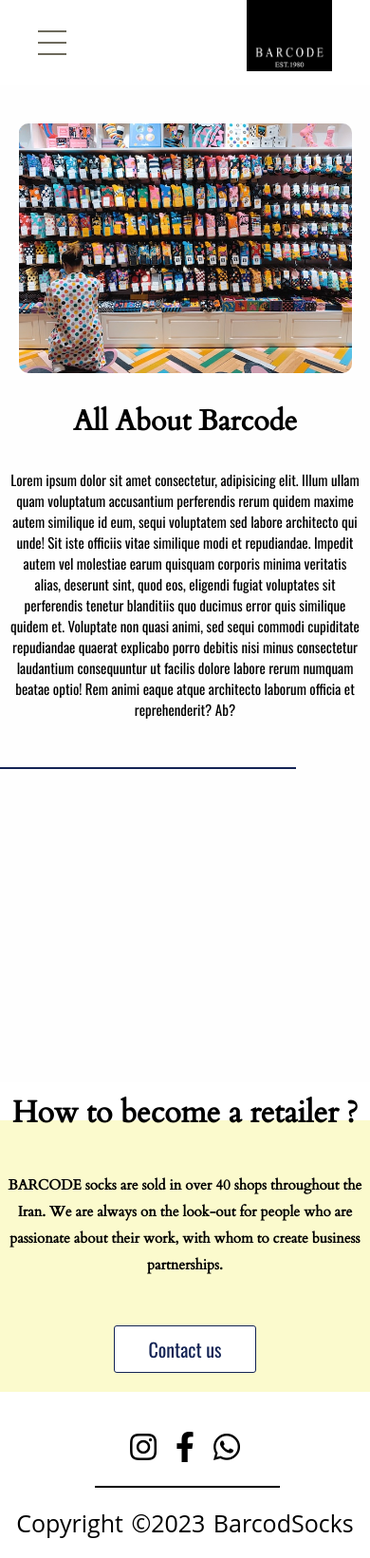
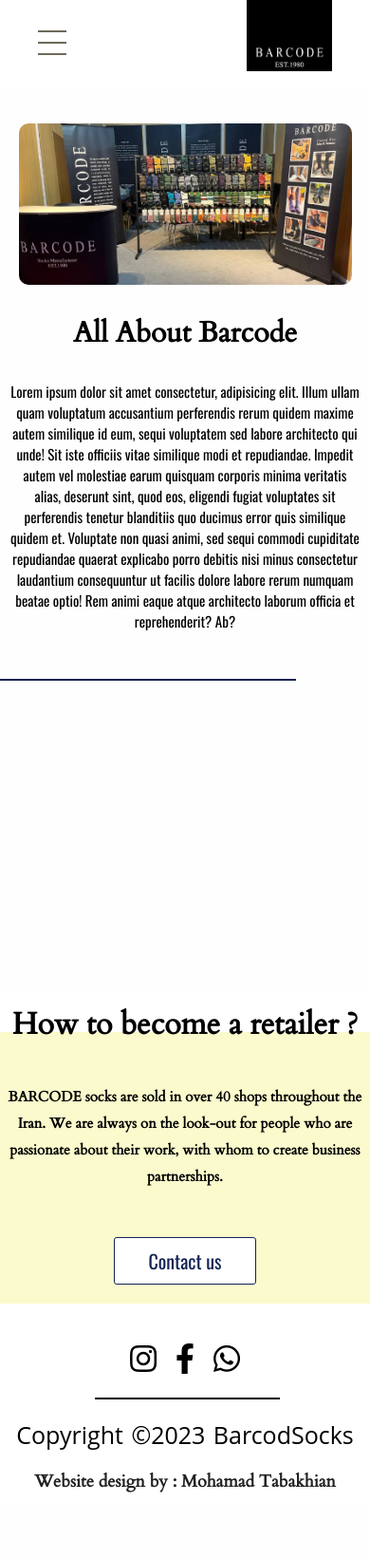
Before and after one commit to barcodesocks/barcodesocks, a plain HTML site: page about.html in a window 390 px wide. Shown: the whole page at 95% size. After the commit the page ends 1583 px from the top, so only its background shows below. Drawn offline with nearby package versions, Linux system fonts and the light colour scheme.

Commit message:
change style for response mobil

```diff
--- a/about.html
+++ b/about.html
@@ -59,7 +59,7 @@
      </header>
       <!-- Main -->
      <div class="main_about_plus">
-        <img src="./images/25.jpg" alt="">
+        <img src="./images/25.jpeg" alt="">
         <h1>All About Barcode</h1>
         <p>Lorem ipsum dolor sit amet consectetur, adipisicing elit. Illum ullam quam voluptatum accusantium perferendis rerum quidem maxime autem similique id eum, sequi voluptatem sed labore architecto qui unde! Sit iste officiis vitae similique modi et repudiandae. Impedit autem vel molestiae earum quisquam corporis minima veritatis alias, deserunt sint, quod eos, eligendi fugiat voluptates sit perferendis tenetur blanditiis quo ducimus error quis similique quidem et. Voluptate non quasi animi, sed sequi commodi cupiditate repudiandae quaerat explicabo porro debitis nisi minus consectetur laudantium consequuntur ut facilis dolore labore rerum numquam beatae optio! Rem animi eaque atque architecto laborum officia et reprehenderit? Ab?</p>
      </div>
@@ -111,6 +111,9 @@
               <div class="bordercenter"></div>
               <p>copyright &copy;2023 BarcodSocks</p>
             </div>
+            <div class="mt">
+                <p style="font-size: 18px;">Website design by : Mohamad Tabakhian</p>
+            </div>
           </footer>
 
     <!-- Script -->
--- a/style.css
+++ b/style.css
@@ -144,7 +144,7 @@ body {
   width: 35px;
   height: 35px;
   cursor: pointer;
-  margin-top: 18px;
+  margin-top: 13px;
   border: none;
   overflow: hidden;
   outline: none;
@@ -177,7 +177,7 @@ header {
   display: block;
   color: #000;
   font-size: 20px;
-  padding: 20px 30px;
+  padding: 12px 30px;
   margin: 0 5px;
   font-family: "Cardo", sans-serif;
   font-weight: 600;
@@ -980,6 +980,20 @@ footer {
   transform: translateY(-30px);
 }
 
+.mt {
+  width: 100%;
+  display: flex;
+  flex-direction: column;
+  justify-content: center;
+  text-align: center;
+  align-items: center;
+  color: #222;
+  margin-bottom: 10px;
+  font-size: 18px;
+  font-family: 'Cardo', sans-serif;
+  font-weight: bold;
+}
+
 /* Persian Site */
 
 .enso2 img {
@@ -1797,3 +1811,9 @@ footer {
     transform: translateX(200px);
   }
 }
+
+@media (width: 731px) {
+  .bordercenter {
+    transform: translateX(180px);
+  }
+}
```
Also changed, not shown: contact.html (+3 -0 lines), double.html (+3 -0 lines), index.html (+3 -0 lines), jacquard.html (+3 -0 lines), persian.html (+3 -0 lines), products.html (+3 -0 lines), single.html (+3 -0 lines), terry.html (+3 -0 lines), images/25.jpeg (added), images/25.jpg (deleted).
